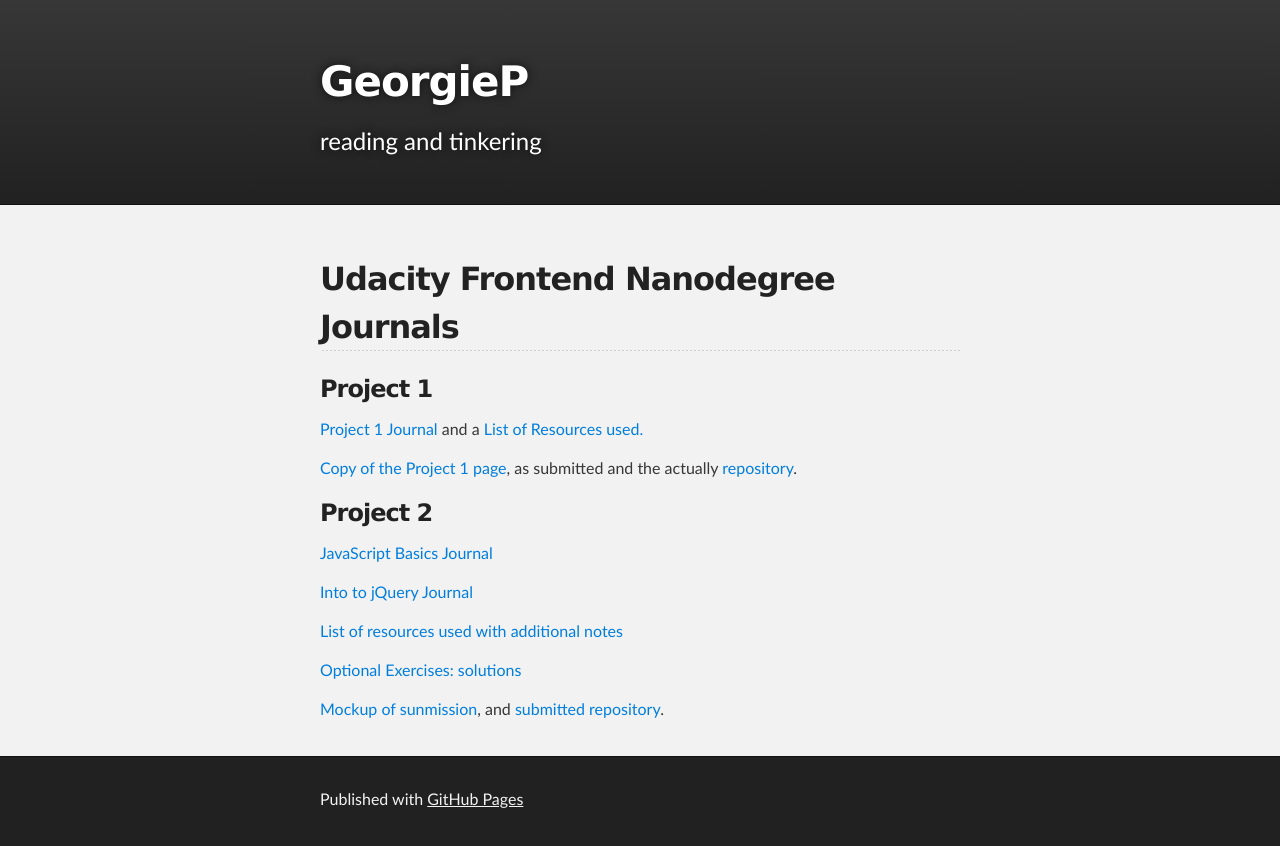
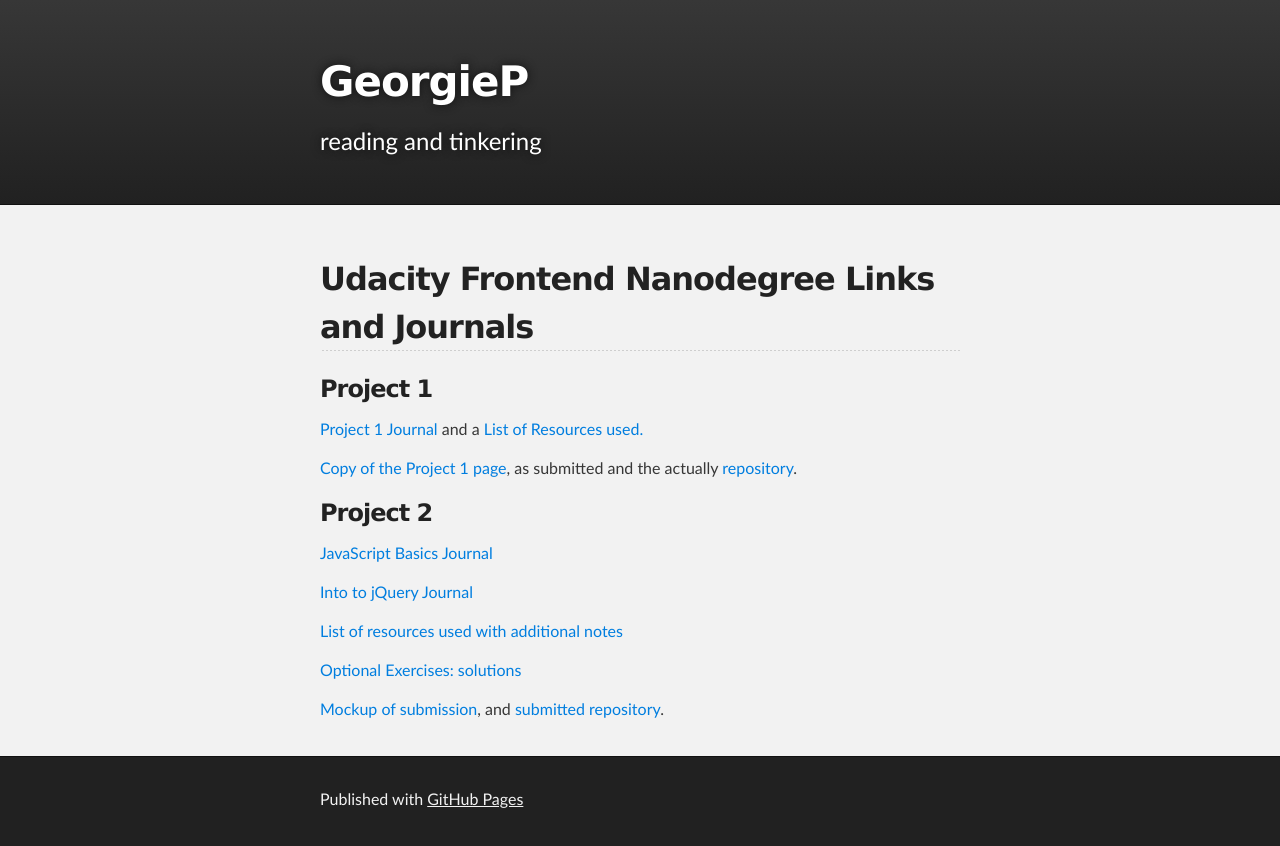
Before and after one commit to GeorgePlaten/GeorgePlaten.github.io, a plain HTML site: page index.html in a window 1280 px wide. Drawn offline with Linux system fonts and the light colour scheme.

Commit message:
Fix typos

```diff
--- a/index.html
+++ b/index.html
@@ -33,7 +33,7 @@
 <a id="welcome-to-github-pages" class="anchor" href="#welcome-to-github-pages" aria-hidden="true"><span class="octicon octicon-link"></span></a>Welcome to GitHub Pages.</h3> -->
 
     <!-- MY CONTENT -->
-    <h2>Udacity Frontend Nanodegree Journals</h2>
+    <h2>Udacity Frontend Nanodegree Links and Journals</h2>
 
       <h3>Project 1</h3>
 
@@ -50,7 +50,7 @@
 
         <p><a href="fe-p2/optionalexercises.js">Optional Exercises: solutions</p>
 
-        <p><a href="fe-p2/">Mockup of sunmission</a>, and <a href="https://github.com/GeorgePlaten/fe-p2.git">submitted repository</a>.</p>
+        <p><a href="fe-p2/resume/">Mockup of submission</a>, and <a href="https://github.com/GeorgePlaten/fe-p2.git">submitted repository</a>.</p>
 
 <!-- <p>After your page is generated, you can check out the new branch:</p>
 
```
